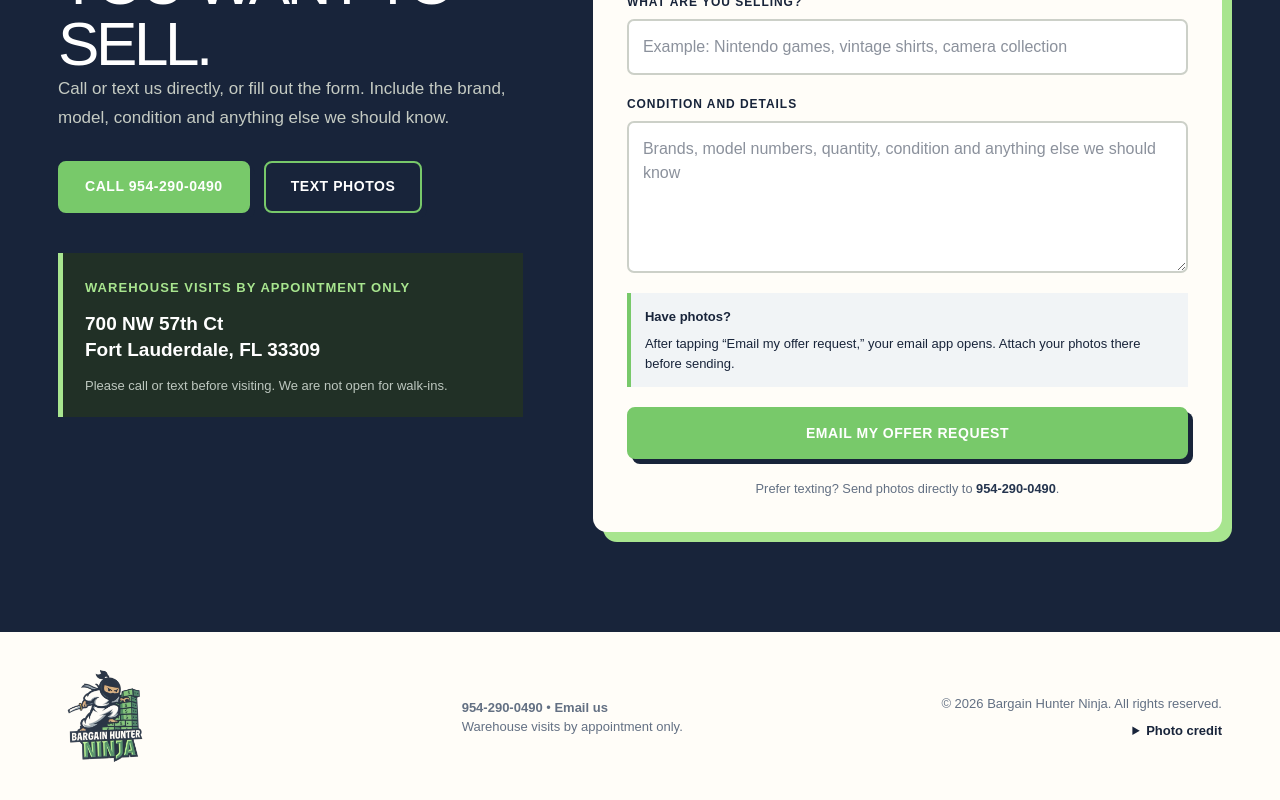
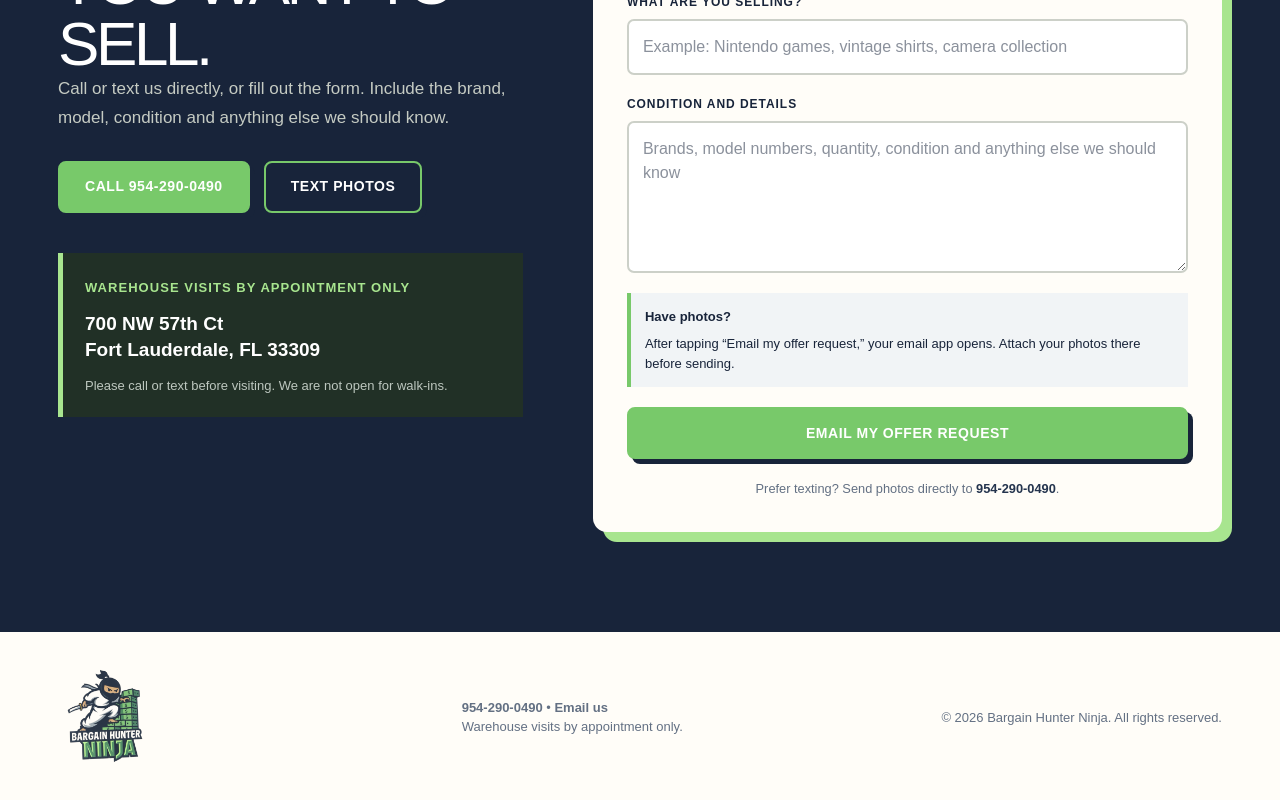
Before and after one commit to bargainhunterninja/bargain-hunter-ninja, a Next.js app: page / in a window 1280 px wide. Shown: the part 3871-4671 px from the top of the page. Built offline with nearby package versions, Linux system fonts and the light colour scheme.

Commit message:
Use provided electronics collection photo

```diff
--- a/app/page.tsx
+++ b/app/page.tsx
@@ -69,6 +69,6 @@ export default function Home() {
 
     <section className="offer-section" id="contact"><div className="offer-copy"><p className="eyebrow light"><span /> Get an offer</p><h2>Tell us what you want to sell.</h2><p>Call or text us directly, or fill out the form. Include the brand, model, condition and anything else we should know.</p><ContactButtons /><div className="address-card"><b>Warehouse visits by appointment only</b><address>700 NW 57th Ct<br />Fort Lauderdale, FL 33309</address><p>Please call or text before visiting. We are not open for walk-ins.</p></div></div><OfferForm /></section>
 
-    <footer><BrandLogo footer /><p><a href="tel:+19542900490">954-290-0490</a> • <a href="mailto:bargainhunterninja@gmail.com">Email us</a><br />Warehouse visits by appointment only.</p><div className="footer-legal"><p>© 2026 Bargain Hunter Ninja. All rights reserved.</p><details><summary>Photo credit</summary><p>Technics photo by BMRR via Wikimedia Commons (CC BY-SA 4.0), cropped for display.</p></details></div></footer>
+    <footer><BrandLogo footer /><p><a href="tel:+19542900490">954-290-0490</a> • <a href="mailto:bargainhunterninja@gmail.com">Email us</a><br />Warehouse visits by appointment only.</p><div className="footer-legal"><p>© 2026 Bargain Hunter Ninja. All rights reserved.</p></div></footer>
   </main>;
 }
```
Also changed, not shown: public/real-products/electronics.webp.
